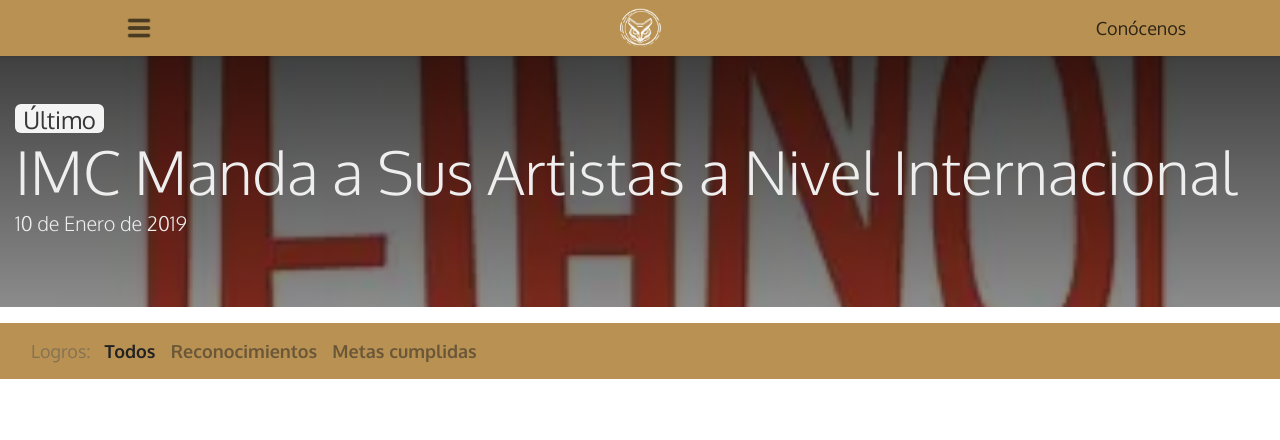
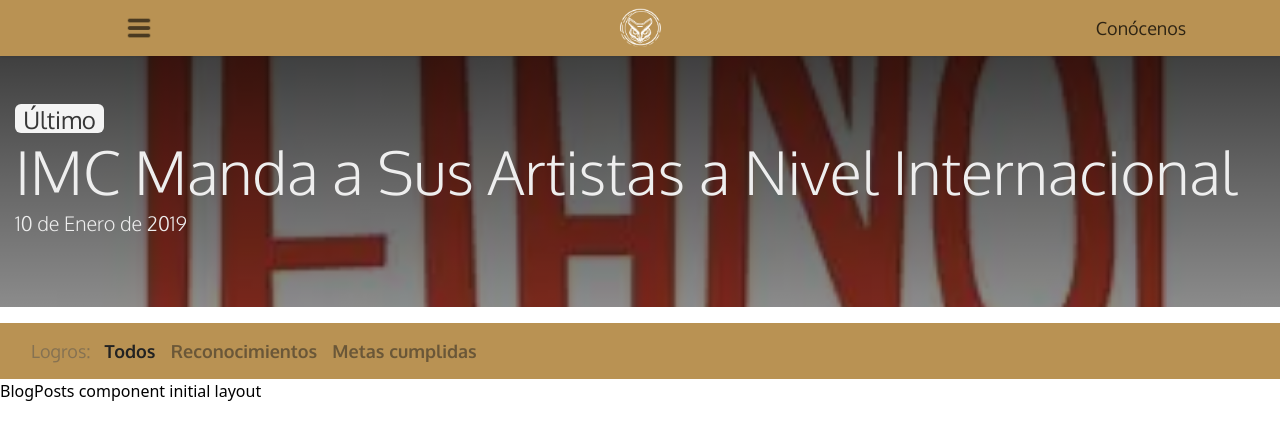
Before and after one commit to saulkurosaki/IZTAC-MUSIC-COMPANY, a Next.js app: page /blog in a window 1280 px wide. Shown: the top 440 px of the page. Built offline with nearby package versions, Linux system fonts and the light colour scheme.

Commit message:
feat(BlogPage): implement the BlogPosts component within the page

```diff
--- a/app/(root)/blog/page.tsx
+++ b/app/(root)/blog/page.tsx
@@ -1,3 +1,4 @@
+import BlogPosts from "@/components/blog/BlogPosts";
 import Header from "@/components/blog/Header";
 import Navbar from "@/components/blog/Navbar";
 
@@ -7,6 +8,8 @@ const BlogPage = () => {
       <Header />
 
       <Navbar />
+
+      <BlogPosts />
     </div>
   );
 };
```
